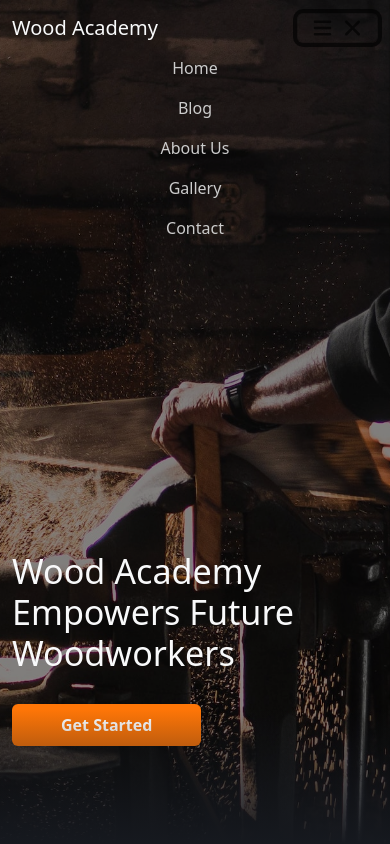
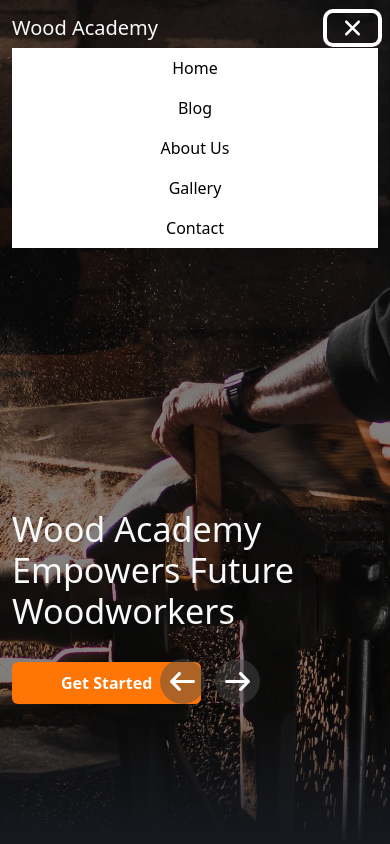
Before and after one commit to styrexx/woodAcademy, a plain HTML site: page index.html in a window 390 px wide. Both pictures are taken after a click on the button "Toggle navigation". Drawn offline with Linux system fonts and the light colour scheme.

Commit message:
add navigation for background and edite navbar for sm size

```diff
--- a/css/style.css
+++ b/css/style.css
@@ -43,6 +43,20 @@ img {
   left: 0;
   background: linear-gradient(transparent 10%, var(--sect-col));
 }
+.landing .navbar .navbar-toggler {
+  color: white;
+}
+.landing .navbar .navbar-toggler:is(focus, :hover) {
+  box-shadow: none;
+}
+.landing .navbar .navbar-toggler[aria-expanded="true"] .fa-bars,
+.landing .navbar .navbar-toggler[aria-expanded="false"] .fa-xmark {
+  display: none;
+}
+.landing .navbar .navbar-toggler[aria-expanded="false"] .fa-bars,
+.landing .navbar .navbar-toggler[aria-expanded="true"] .fa-xmark {
+  display: block;
+}
 .landing .navbar .collapse .navbar-nav .nav-item .nav-link {
   color: rgb(204, 204, 204);
 }
@@ -64,9 +78,27 @@ img {
 .landing .navbar .collapse .navbar-nav .nav-item .nav-link:hover::before {
   opacity: 1;
 }
+@media (max-width: 996px) {
+  .landing .navbar .navbar-nav {
+    background-color: white;
+  }
+  .landing .navbar .collapse .navbar-nav .nav-item .nav-link {
+    color: black;
+  }
+  .landing .navbar .collapse .navbar-nav .nav-item .nav-link:hover {
+    color: rgba(0, 0, 0, 0.45);
+  }
+  .landing .navbar .collapse .navbar-nav .nav-item .nav-link:before {
+    display: none;
+  }
+  .landing .navbar .collapse .navbar-nav {
+    max-width: 500px;
+    margin: auto;
+  }
+}
 .landing .landing-body {
   position: relative;
-  top: 35%;
+  top: 30%;
 }
 .landing .landing-body h1 {
   max-width: 600px;
@@ -82,3 +114,27 @@ img {
 .landing .landing-body a:hover {
   opacity: 0.75;
 }
+.landing .scroll-bg {
+  position: absolute;
+  right: 130px;
+  bottom: 0;
+  display: flex;
+  gap: 10px;
+  z-index: 1;
+}
+.landing .scroll-bg svg {
+  width: 25px;
+  height: 25px;
+  display: flex;
+  justify-content: center;
+  align-content: center;
+  color: white;
+  background-color: rgba(77, 77, 77, 0.45);
+  padding: 10px;
+  border-radius: 50%;
+  cursor: pointer;
+  transition: var(--trans);
+}
+.landing .scroll-bg svg:hover {
+  background-color: rgba(77, 77, 77, 1);
+}
--- a/index.html
+++ b/index.html
@@ -50,12 +50,16 @@
           </div>
         </div>
       </nav>
-      <div class="landing-body">
+      <div class="landing-body position-relative">
         <div class="container">
           <h1 class="display-4 text-light">
             Wood Academy Empowers Future Woodworkers
           </h1>
           <a class="btn px-5 py-2" href="#">Get Started</a>
+        </div>
+        <div class="scroll-bg">
+          <i id="aroowLeft" class="aroow-left fa-solid fa-arrow-left"></i>
+          <i id="aroowRight" class="aroow-right fa-solid fa-arrow-right"></i>
         </div>
       </div>
     </div>
```
